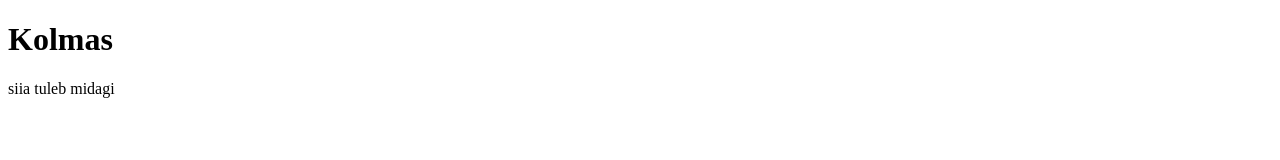
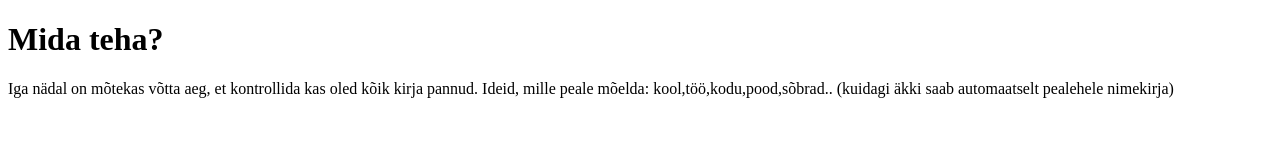
Before and after one commit to MihkelP100/Veebilehe-projekt, a plain HTML site: page kolmas.html in a window 1280 px wide. Drawn offline with Linux system fonts and the light colour scheme.

Commit message:
Kolmannda lehe uuendamine

```diff
--- a/kolmas.html
+++ b/kolmas.html
@@ -2,12 +2,15 @@
 <html lang="en">
     <head>
         <meta charset="UTF-8">
-        <title>Kolmas leht</title>
+        <title>Mida teha?</title>
     </head>
 
     <body>
-        <h1>Kolmas</h1>
-        <p> siia tuleb midagi </p>
+        <h1>Mida teha?</h1>
+        <p> Iga nädal on mõtekas võtta aeg, et kontrollida kas oled kõik kirja pannud. Ideid, mille peale mõelda:
+            kool,töö,kodu,pood,sõbrad..
+            (kuidagi äkki saab automaatselt pealehele nimekirja)
+        </p>
         <br>
     </body>
 </html>
```
